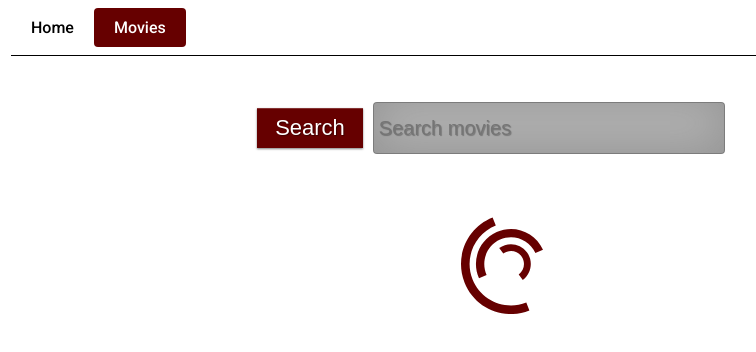
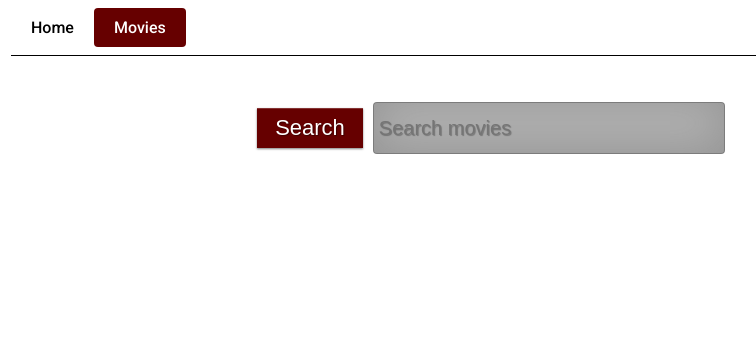
Before and after one commit to anastasiiahmel/movie-library, a React (Create React App) app: page /movie-library/movies in a window 1280 px wide. Shown: the top 352 px of the page, without its empty margins (149-905 px from the left). Built offline with nearby package versions, Linux system fonts and the light colour scheme.

Commit message:
added shadows for the movie list + fixes to the loader

```diff
--- a/src/components/popularMovieList/PopularMovieList.jsx
+++ b/src/components/popularMovieList/PopularMovieList.jsx
@@ -1,19 +1,15 @@
+
 import { useState, useEffect } from 'react';
 import { Link, useLocation } from 'react-router-dom';
-
 import { PopularMovieListStyle } from './PopularMovieListStyle.styled';
-
 import NoPoster from '..//..//images/no-photo.jpg';
 import { Loader } from 'components/loader/Loader';
 
-
-
- const   PopularMoviesList = ({ trendFilms, searchResults}) => {
+const PopularMoviesList = ({ trendFilms, searchResults }) => {
   const location = useLocation();
   const [arrayList, setArrayList] = useState([]);
+  const [loading, setLoading] = useState(false);
   const isHomePage = location.pathname === "/";
-       const [loading, setLoading] = useState(false);
-
 
   useEffect(() => {
     const films = trendFilms || searchResults;
@@ -22,13 +18,12 @@ import { Loader } from 'components/loader/Loader';
       return;
     }
 
-
     const promises = films.map(item => {
       if (!item.poster_path) {
         return Promise.resolve();
       }
 
-      return new Promise(({resolve, reject}) => {
+      return new Promise((resolve, reject) => {
         const img = new Image();
         img.src = `https://image.tmdb.org/t/p/original/${item.poster_path}`;
         img.onload = resolve;
@@ -39,28 +34,24 @@ import { Loader } from 'components/loader/Loader';
 
     Promise.all(promises)
       .then(() => {
-        setLoading(true)
+        setLoading(false);
       })
       .catch(() => {
         console.log('Error loading images');
+        setLoading(false);
       });
-      setLoading(false)
+
     setArrayList(films);
   }, [trendFilms, searchResults]);
-
 
   const createMovieDetailsURL = movieID => {
     return `/movies/${movieID}`;
   };
 
-
-
   return (
-
-
     <PopularMovieListStyle>
       {isHomePage && <h1 className='hero-section-title'>Trending Movies</h1>}
-      {loading && <Loader/>}
+      {loading && <Loader />}
       <ul className='movie-list'>
         {arrayList.map(item => (
           <li className='movie-item' key={item.id}>
@@ -78,12 +69,11 @@ import { Loader } from 'components/loader/Loader';
                   src={
                     item.poster_path
                       ? `https://image.tmdb.org/t/p/original/${item.poster_path}`
-                        :  NoPoster
+                      : NoPoster
                   }
                   alt={item.title}
                   onError={error => {
                     error.target.src = NoPoster;
-
                   }}
                 />
                 <p className='film-name'>{item.title}</p>
@@ -93,12 +83,7 @@ import { Loader } from 'components/loader/Loader';
         ))}
       </ul>
     </PopularMovieListStyle>
-    )
+  );
 };
 
-
-
-
-
-
 export default PopularMoviesList;
--- a/src/components/popularMovieList/PopularMovieListStyle.styled.js
+++ b/src/components/popularMovieList/PopularMovieListStyle.styled.js
@@ -23,14 +23,13 @@ export const PopularMovieListStyle = styled.ul`
     max-width: 210px;
     height: 400px;
     background-color: white;
-
     overflow: hidden;
+    transition: filter 0.9s;
   }
 
-  /* .movie-img {
-    width: 100%;
-    height: auto;
-  } */
+  .movie-preview:hover {
+    filter: drop-shadow(5px 5px 5px rgba(0, 0, 0, 0.3));
+  }
 
   .film-name {
     font-size: 20px;
--- a/src/page/moviePage/MoviePage.jsx
+++ b/src/page/moviePage/MoviePage.jsx
@@ -9,12 +9,11 @@ import { Searchbar } from 'components/searchBar/SearchBar';
 import PopularMoviesList from 'components/popularMovieList/PopularMovieList';
 
 import { MoviePageStyle } from './moviePageStyle.styled';
-import { Loader } from 'components/loader/Loader';
+
 
 const MoviePage = () => {
     const [searchParams, setSearchParams] = useSearchParams();
     const [searchResults, setSearchResults] = useState([]);
-    const [loading, setLoading] = useState(false);
 
 
     const query = searchParams.get('query');
@@ -28,42 +27,33 @@ const MoviePage = () => {
 
     const fetchSearchedMovies = useCallback(async query => {
         try {
-        setLoading(true);
             const data = await getSearchedMovies(query);
               if (data.results.length === 0) {
              message.error("We found nothing for this request!")
              }
-        setSearchResults(data.results);
+            setSearchResults(data.results);
       }
       catch (error) {
         console.log(error.message);
       }
-      finally {
-          setLoading(false);
-        }
     }, []);
 
 
     useEffect(() => {
         if (!searchResults.length) {
-          setLoading(false);
         }
-    }, [searchResults]);
 
-
-    useEffect(() => {
-        if (!query) {
+         if (!query) {
             return;
         }
         fetchSearchedMovies(query);
-    }, [query, fetchSearchedMovies]);
+    }, [searchResults, query, fetchSearchedMovies]);
 
 
 
     return (
         <MoviePageStyle>
             <Searchbar onSubmit={handleSubmit}/>
-            {loading && <Loader/>}
             <PopularMoviesList searchResults={searchResults}/>
         </MoviePageStyle>
     );
```
Lines whose indentation alone changed are shown as unchanged.
